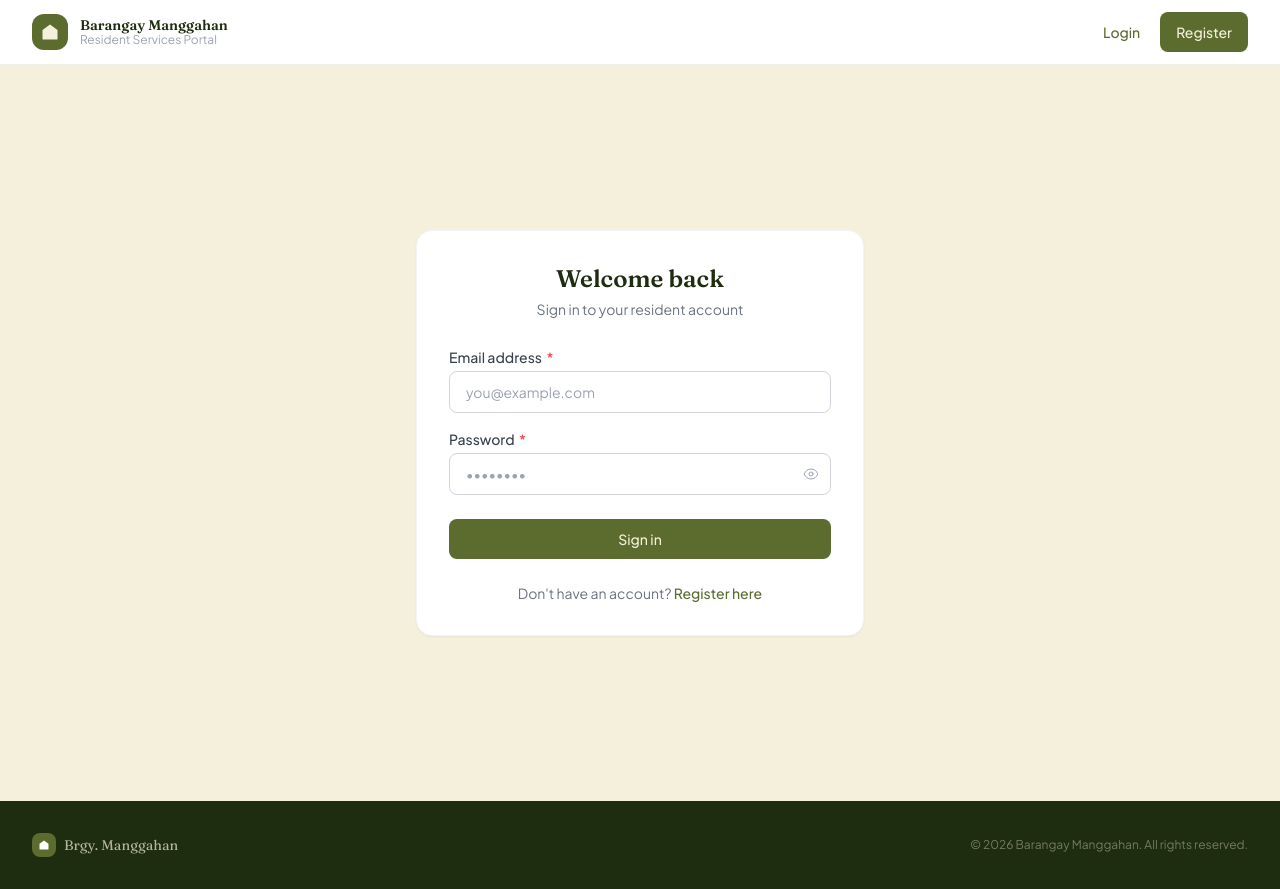
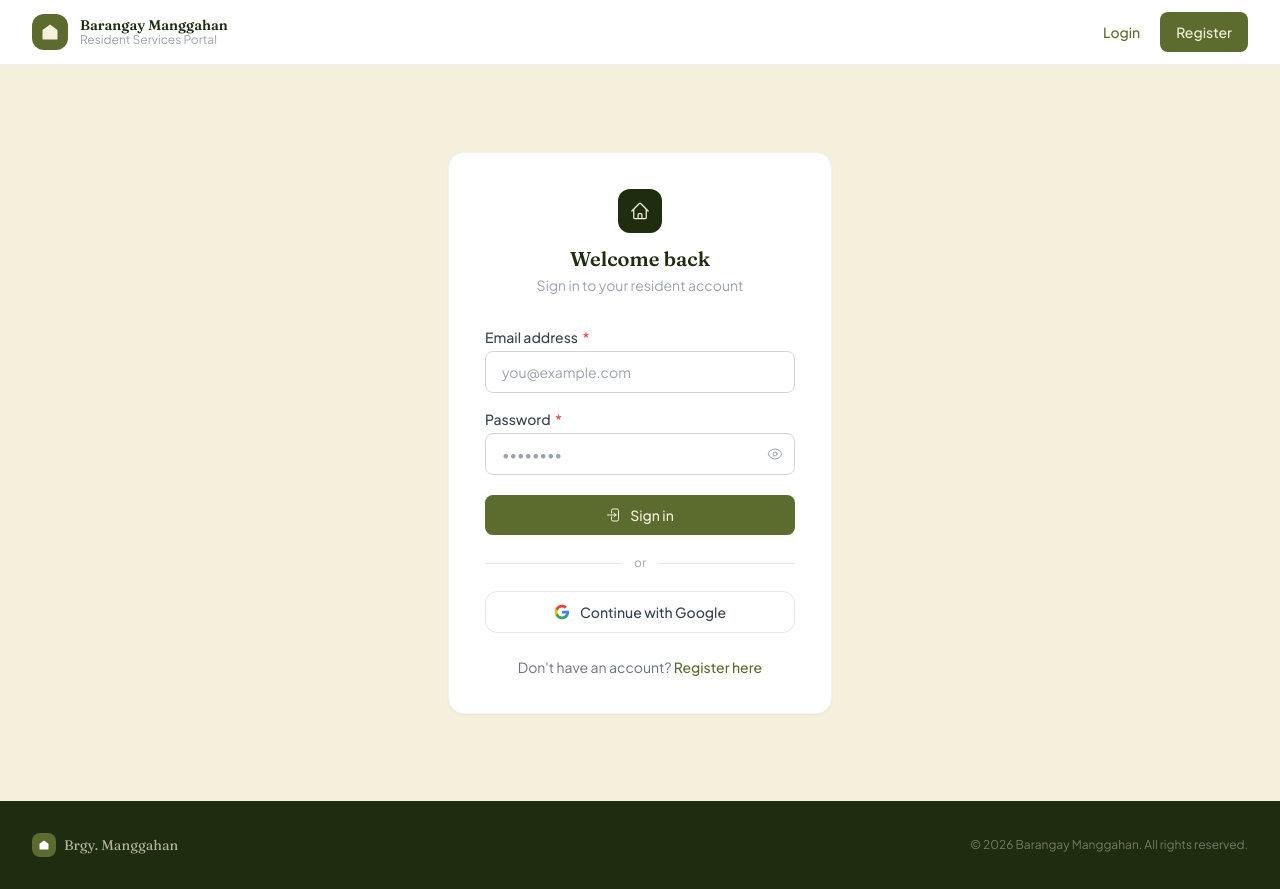
Before and after one commit to giovalenciaombao/baranggay-manggahan, a Vue app in the folder frontend/: page /login in a window 1280 px wide. Built offline with nearby package versions, Linux system fonts and the light colour scheme.

Commit message:
update: login page update, continue with google button  added

```diff
--- /dev/null
+++ b/frontend/src/components/common/GoogleIcon.vue
@@ -0,0 +1,8 @@
+<template>
+  <svg width="16" height="16" viewBox="0 0 24 24" aria-hidden="true">
+    <path fill="#4285F4" d="M22.56 12.25c0-.78-.07-1.53-.2-2.25H12v4.26h5.92c-.26 1.37-1.04 2.53-2.21 3.31v2.77h3.57c2.08-1.92 3.28-4.74 3.28-8.09z"/>
+    <path fill="#34A853" d="M12 23c2.97 0 5.46-.98 7.28-2.66l-3.57-2.77c-.98.66-2.23 1.06-3.71 1.06-2.86 0-5.29-1.93-6.16-4.53H2.18v2.84C3.99 20.53 7.7 23 12 23z"/>
+    <path fill="#FBBC05" d="M5.84 14.09c-.22-.66-.35-1.36-.35-2.09s.13-1.43.35-2.09V7.07H2.18C1.43 8.55 1 10.22 1 12s.43 3.45 1.18 4.93l3.66-2.84z"/>
+    <path fill="#EA4335" d="M12 5.38c1.62 0 3.06.56 4.21 1.64l3.15-3.15C17.45 2.09 14.97 1 12 1 7.7 1 3.99 3.47 2.18 7.07l3.66 2.84c.87-2.6 3.3-4.53 6.16-4.53z"/>
+  </svg>
+</template>
--- a/frontend/src/pages/auth/Login.vue
+++ b/frontend/src/pages/auth/Login.vue
@@ -1,18 +1,28 @@
 <template>
-  <div class="min-h-[calc(100vh-4rem)] flex items-center justify-center px-4 py-12">
-    <div class="w-full max-w-md">
+  <div class="min-h-[calc(100vh-4rem)] flex items-center justify-center px-4 py-12 bg-primary-light">
+    <div class="w-full max-w-sm">
+      <div class="card rounded-2xl p-8 sm:p-9">
 
-      <!-- Card -->
-      <div class="bg-white rounded-2xl shadow-sm border border-gray-100 p-8">
-        <div class="mb-7 text-center">
-          <h2 class="font-display text-2xl font-semibold text-primary-dark">Welcome back</h2>
-          <p class="text-sm text-gray-500 mt-1">Sign in to your resident account</p>
+        <!-- Logo + heading -->
+        <div class="flex flex-col items-center mb-8 gap-3">
+          <div class="w-11 h-11 bg-primary-dark rounded-xl flex items-center justify-center">
+            <HomeIcon class="w-5 h-5 text-primary-light" />
+          </div>
+          <div class="text-center">
+            <h2 class="font-display text-xl font-semibold text-primary-dark">Welcome back</h2>
+            <p class="text-sm text-gray-400 mt-0.5">Sign in to your resident account</p>
+          </div>
+        </div>
+
+        <!-- API error -->
+        <div v-if="apiError" class="flex items-center gap-2 bg-red-50 border border-red-200 rounded-xl px-4 py-3 mb-5">
+          <ExclamationCircleIcon class="w-4 h-4 text-red-500 flex-shrink-0" />
+          <p class="text-sm text-red-700">{{ apiError }}</p>
         </div>
 
         <form @submit.prevent="handleLogin" novalidate>
           <AppInput
             v-model="form.email"
-            id="email"
             label="Email address"
             type="email"
             placeholder="you@example.com"
@@ -22,7 +32,6 @@
 
           <AppInput
             v-model="form.password"
-            id="password"
             label="Password"
             :type="showPassword ? 'text' : 'password'"
             placeholder="••••••••"
@@ -30,27 +39,45 @@
             required
           >
             <template #suffix>
-              <button type="button" @click="showPassword = !showPassword" class="text-gray-400 hover:text-gray-600">
-                <EyeIcon v-if="!showPassword" class="w-4 h-4" />
-                <EyeSlashIcon v-else class="w-4 h-4" />
+              <button type="button" @click="showPassword = !showPassword"
+                class="text-gray-400 hover:text-gray-600 transition-colors"
+                :aria-label="showPassword ? 'Hide password' : 'Show password'">
+                <EyeSlashIcon v-if="showPassword" class="w-4 h-4" />
+                <EyeIcon v-else class="w-4 h-4" />
               </button>
             </template>
           </AppInput>
 
-          <!-- Error message -->
-          <div v-if="apiError" class="mb-4 px-4 py-3 bg-red-50 border border-red-200 rounded-xl">
-            <p class="text-sm text-red-600">{{ apiError }}</p>
-          </div>
-
-          <AppButton type="submit" variant="primary" class="w-full mt-2" :loading="loading">
+          <AppButton type="submit" variant="primary" class="w-full mt-1" :loading="loading">
+            <ArrowRightEndOnRectangleIcon class="w-4 h-4" />
             Sign in
           </AppButton>
         </form>
 
+        <!-- Divider -->
+        <div class="flex items-center gap-3 my-5">
+          <hr class="flex-1 border-gray-200" />
+          <span class="text-xs text-gray-400">or</span>
+          <hr class="flex-1 border-gray-200" />
+        </div>
+
+        <!-- Google -->
+        <button
+          @click="handleGoogle"
+          :disabled="loading"
+          class="w-full flex items-center justify-center gap-2.5 px-4 py-2.5 rounded-xl border border-gray-200 text-sm font-medium text-gray-700 hover:bg-gray-50 transition-colors disabled:opacity-50"
+        >
+          <GoogleIcon />
+          Continue with Google
+        </button>
+
         <p class="mt-6 text-center text-sm text-gray-500">
           Don't have an account?
-          <RouterLink to="/register" class="text-primary font-medium hover:underline">Register here</RouterLink>
+          <RouterLink to="/register" class="text-primary font-medium hover:underline">
+            Register here
+          </RouterLink>
         </p>
+
       </div>
     </div>
   </div>
@@ -60,10 +87,17 @@
 import { ref, reactive } from 'vue'
 import { useRouter, RouterLink } from 'vue-router'
 import { useToast } from 'vue-toastification'
-import { EyeIcon, EyeSlashIcon } from '@heroicons/vue/24/outline'
+import {
+  HomeIcon,
+  EyeIcon,
+  EyeSlashIcon,
+  ExclamationCircleIcon,
+  ArrowRightEndOnRectangleIcon,
+} from '@heroicons/vue/24/outline'
 import { useAuthStore } from '@/stores/auth'
 import AppInput from '@/components/common/AppInput.vue'
 import AppButton from '@/components/common/AppButton.vue'
+import GoogleIcon from '@/components/common/GoogleIcon.vue'
 
 const authStore = useAuthStore()
 const router    = useRouter()
@@ -73,7 +107,7 @@ const loading      = ref(false)
 const showPassword = ref(false)
 const apiError     = ref('')
 
-const form = reactive({ email: '', password: '' })
+const form   = reactive({ email: '', password: '' })
 const errors = reactive({ email: '', password: '' })
 
 function validate() {
@@ -86,16 +120,19 @@ async function handleLogin() {
   if (!validate()) return
   loading.value  = true
   apiError.value = ''
-
   try {
     const data = await authStore.login(form)
     toast.success(`Welcome, ${data.user.name}!`)
     const redirect = new URLSearchParams(window.location.search).get('redirect')
     router.push(redirect || (data.user.role === 'admin' ? '/admin' : '/portal'))
   } catch (err) {
-    apiError.value = err.response?.data?.message || 'Login failed. Please try again.'
+    apiError.value = err.response?.data?.message || 'Invalid email or password.'
   } finally {
     loading.value = false
   }
 }
+
+function handleGoogle() {
+  window.location.href = '/api/auth/google/redirect'
+}
 </script>
```
